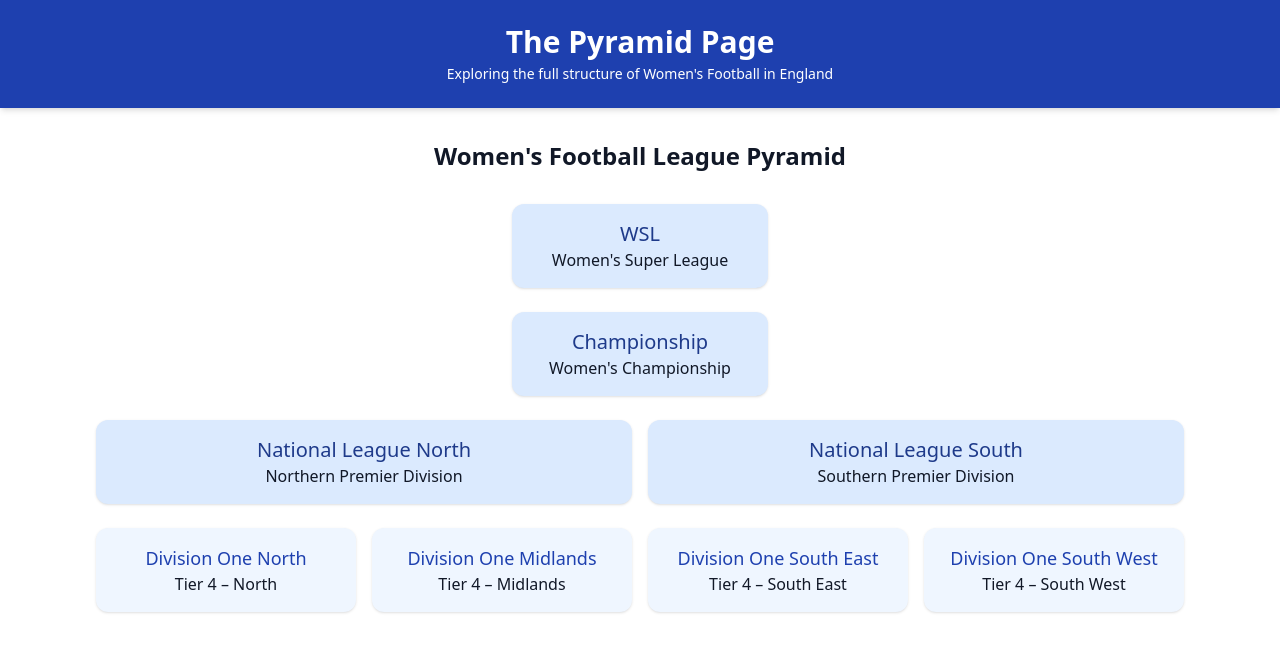
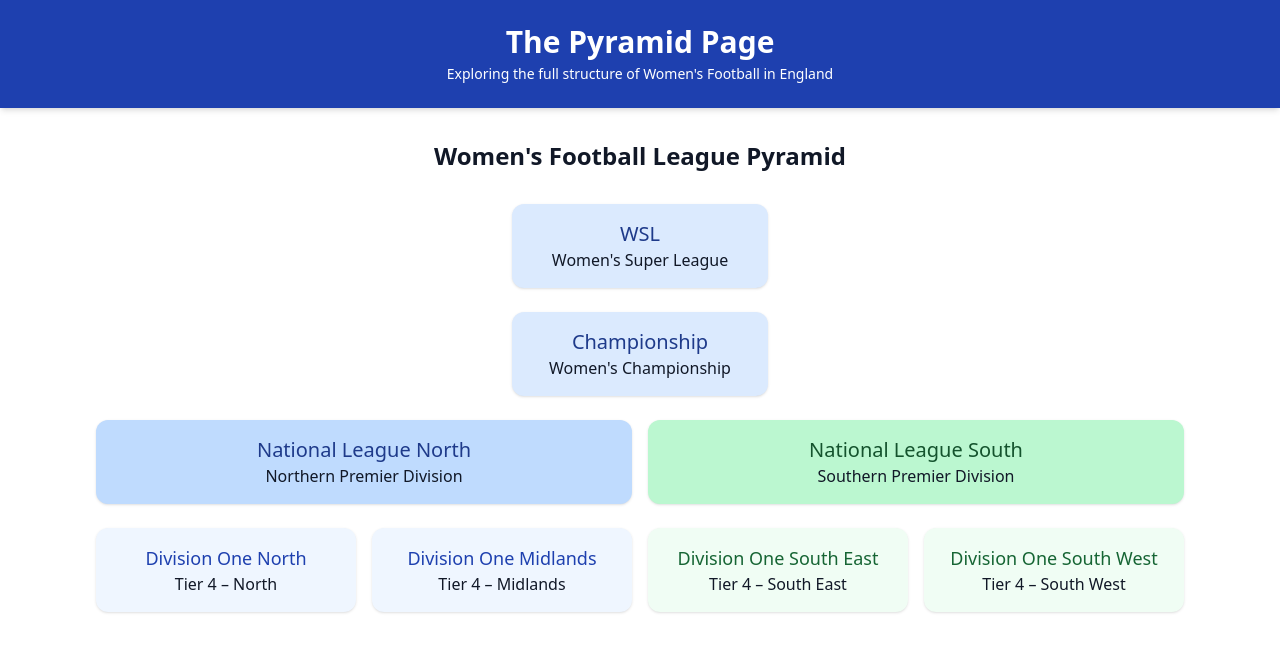
Before and after one commit to jhickey011/the-pyramid-page, a Next.js app: page / in a window 1280 px wide. Shown: the top 652 px of the page. Built offline with nearby package versions, Linux system fonts and the light colour scheme.

Commit message:
Update page.tsx

```diff
--- a/app/page.tsx
+++ b/app/page.tsx
@@ -27,12 +27,12 @@ export default function Home() {
 
         {/* Row 3: National North & South */}
         <div className="grid grid-cols-1 sm:grid-cols-2 gap-4 justify-center mb-6">
-          <a href="/leagues/national-north" className="bg-blue-100 hover:bg-blue-200 transition rounded-xl shadow p-4 w-full text-center">
+          <a href="/leagues/national-north" className="bg-blue-200 hover:bg-blue-300 transition rounded-xl shadow p-4 w-full text-center">
             <h3 className="text-xl font-medium text-blue-900">National League North</h3>
             <p>Northern Premier Division</p>
           </a>
-          <a href="/leagues/national-south" className="bg-blue-100 hover:bg-blue-200 transition rounded-xl shadow p-4 w-full text-center">
-            <h3 className="text-xl font-medium text-blue-900">National League South</h3>
+          <a href="/leagues/national-south" className="bg-green-200 hover:bg-green-300 transition rounded-xl shadow p-4 w-full text-center">
+            <h3 className="text-xl font-medium text-green-900">National League South</h3>
             <p>Southern Premier Division</p>
           </a>
         </div>
@@ -47,12 +47,12 @@ export default function Home() {
             <h3 className="text-lg font-medium text-blue-800">Division One Midlands</h3>
             <p>Tier 4 – Midlands</p>
           </a>
-          <a href="/leagues/division-one-south-east" className="bg-blue-50 hover:bg-blue-100 transition rounded-xl shadow p-4 text-center">
-            <h3 className="text-lg font-medium text-blue-800">Division One South East</h3>
+          <a href="/leagues/division-one-south-east" className="bg-green-50 hover:bg-green-100 transition rounded-xl shadow p-4 text-center">
+            <h3 className="text-lg font-medium text-green-800">Division One South East</h3>
             <p>Tier 4 – South East</p>
           </a>
-          <a href="/leagues/division-one-south-west" className="bg-blue-50 hover:bg-blue-100 transition rounded-xl shadow p-4 text-center">
-            <h3 className="text-lg font-medium text-blue-800">Division One South West</h3>
+          <a href="/leagues/division-one-south-west" className="bg-green-50 hover:bg-green-100 transition rounded-xl shadow p-4 text-center">
+            <h3 className="text-lg font-medium text-green-800">Division One South West</h3>
             <p>Tier 4 – South West</p>
           </a>
         </div>
```
